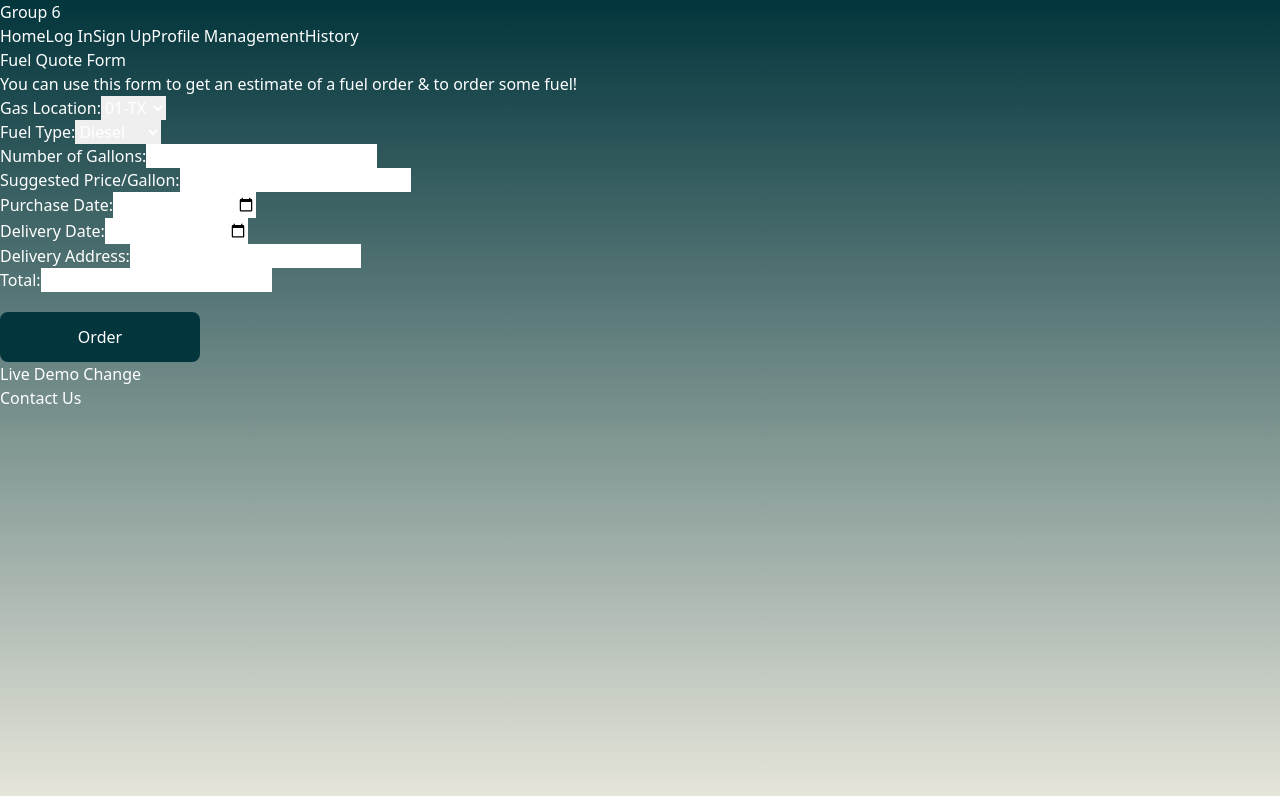
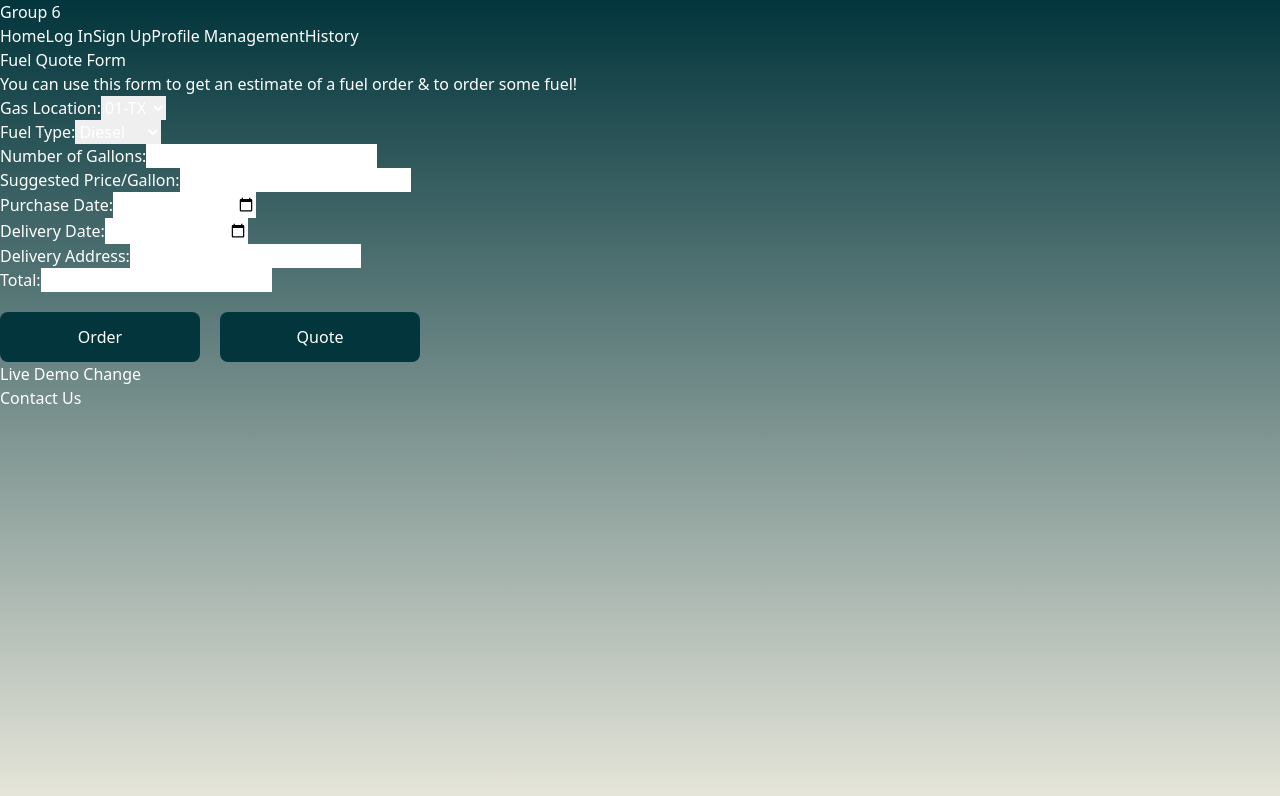
Before and after one commit to daigza09/4353-Spring22, a React (Vite) app in the folder client/: page /FuelForm in a window 1280 px wide. Shown: the top 796 px of the page. Built offline with nearby package versions, Linux system fonts and the light colour scheme.

Commit message:
added quote button

```diff
--- a/client/src/pages/FuelForm.jsx
+++ b/client/src/pages/FuelForm.jsx
@@ -107,6 +107,16 @@ function FuelForm() {
                 alert("An error occurred while processing your order. Please try again later.");
             });
     };
+    const handleQuote = (e) => {
+        e.preventDefault(); // Prevent the form from submitting (to avoid page reload)
+
+        // Check for empty fields
+        const hasError = Object.values(formData).some(value => value === '');
+        if (hasError) {
+            alert("Please fill in all the fields.");
+            return;
+        }
+    };
 
     return (
         <main className="relative h-screen bg-cover">
@@ -210,7 +220,7 @@ function FuelForm() {
                             className="rounded-md p-2 h-10 text-black w-48"
                         />
                     </div>
-                    <div className="container text-center relative flex flex-col items-center justify-center">
+                    <div className="container text-center relative flex flex-row items-center justify-center">
                         <button
                             style={{
                                 borderRadius: '8px',
@@ -222,11 +232,30 @@ function FuelForm() {
                                 cursor: 'pointer',
                                 width: '200px',
                                 marginTop: '20px',
+                                marginRight: '10px',
                             }}
                             type="submit"
                             onClick={handleOrder}
                         >
                             Order
+                        </button>
+                        <button
+                            style={{
+                                borderRadius: '8px',
+                                padding: '12px',
+                                height: '50px',
+                                color: 'white',
+                                backgroundColor: '#02353c',
+                                border: 'none',
+                                cursor: 'pointer',
+                                width: '200px',
+                                marginTop: '20px',
+                                marginLeft: '10px',
+                            }}
+                            type="submit"
+                            onClick={handleQuote}
+                        >
+                            Quote
                         </button>
                     </div>
                 </div>
```
